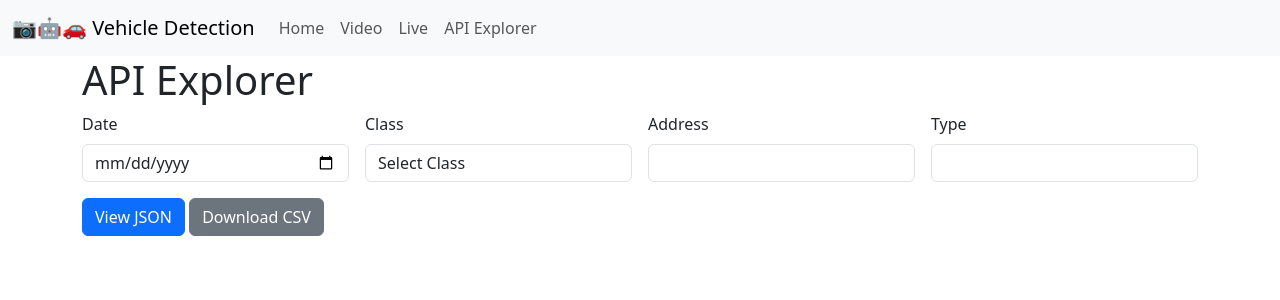
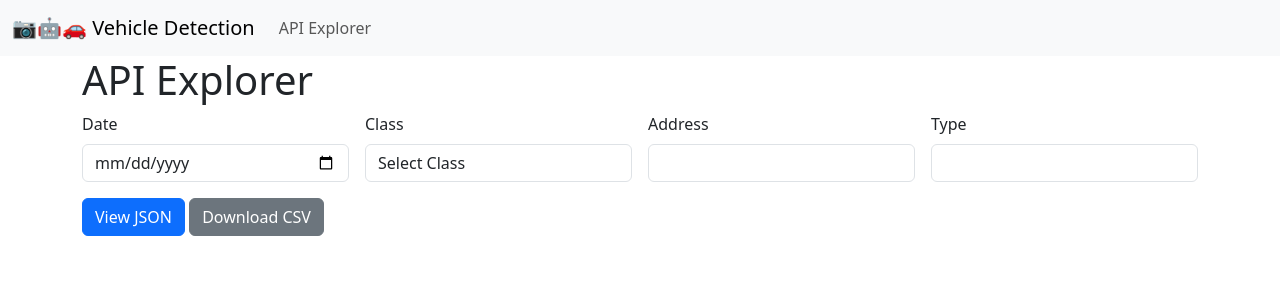
Before and after one commit to CloudMojos/traffic-data, a Flask app: page / in a window 1280 px wide. Shown: the top 300 px of the page. Run offline with Flask 2, Linux system fonts and the light colour scheme; some libraries are stand-ins or nearby versions.

Commit message:
remove nav

```diff
--- a/server/templates/index.html
+++ b/server/templates/index.html
@@ -19,15 +19,6 @@
                     </button>
                     <div class="collapse navbar-collapse" id="navbarNav">
                         <ul class="navbar-nav">
-                            <li class="nav-item">
-                                <a class="nav-link" href="/home">Home</a>
-                            </li>
-                            <li class="nav-item">
-                                <a class="nav-link" href="/video">Video</a>
-                            </li>
-                            <li class="nav-item">
-                                <a class="nav-link" href="/live">Live</a>
-                            </li>
                             <li class="nav-item">
                                 <a class="nav-link" href="/explorer">API Explorer</a>
                             </li>
```
